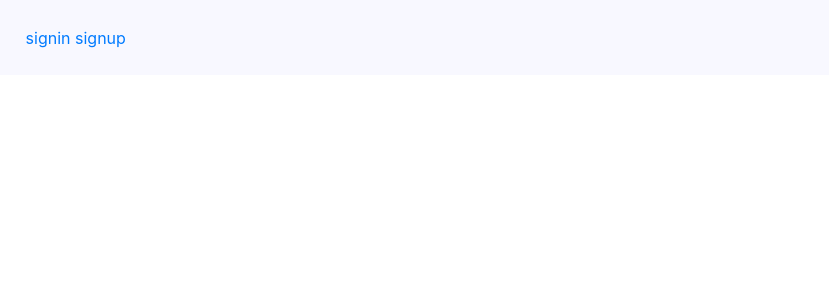
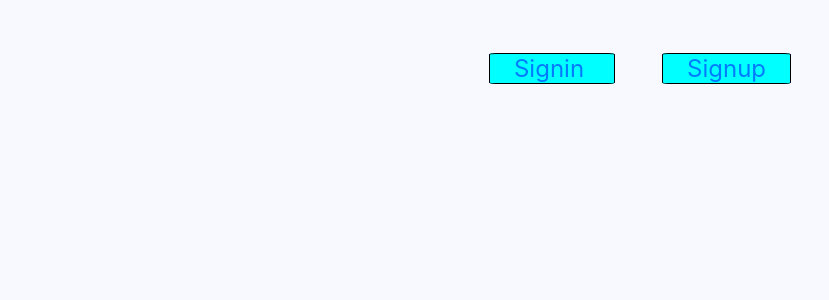
Before and after one commit to build-week-int-rural-sch-report/Front-End, a React (Create React App) app in the folder int_rural_sch_repo_app/: page /login in a window 1280 px wide. Shown: the top 300 px of the page, without its empty margins (0-829 px from the left). Built offline with nearby package versions, Linux system fonts and the light colour scheme.

Commit message:
react sign in page separated

```diff
--- a/int_rural_sch_repo_app/src/App.css
+++ b/int_rural_sch_repo_app/src/App.css
@@ -5,8 +5,21 @@
 }
 
 .Onboarding {
+  text-align: center;
   background-color: ghostwhite;
-  padding: 2%;
+  padding: 4%;
+  height: 100vh;
+}
+
+.signinup {
+  font-size: 1.5rem;
+  border: 1.4px solid black;
+  border-radius: 5%;
+  padding-right: 2%;
+  padding-left: 2%;
+  margin: 2%;
+  z-index: 1;
+  background-color: aqua;
 }
 
 .Login {
--- a/int_rural_sch_repo_app/src/components/Onboarding.js
+++ b/int_rural_sch_repo_app/src/components/Onboarding.js
@@ -6,10 +6,10 @@ import {Route, NavLink} from 'react-router-dom'
 function Onboarding(props) {
 return (
     <div className='Onboarding'>
-        <NavLink to='/login/signin'>signin </NavLink>
-        <NavLink to='/login/login'>signup </NavLink>
+        <NavLink to='/login/signin' className='signinup'>Signin </NavLink>
+        <NavLink to='/login/signup' className='signinup'>Signup </NavLink>
         <Route exact path='/login/signin' component={Login} />
-        <Route exact path='/login/login' component={SignUp } />
+        <Route exact path='/login/signup' component={SignUp } />
     </div>
 )
 }
```
Also changed, not shown: int_rural_sch_repo_app/public/manifest.json (deleted).
